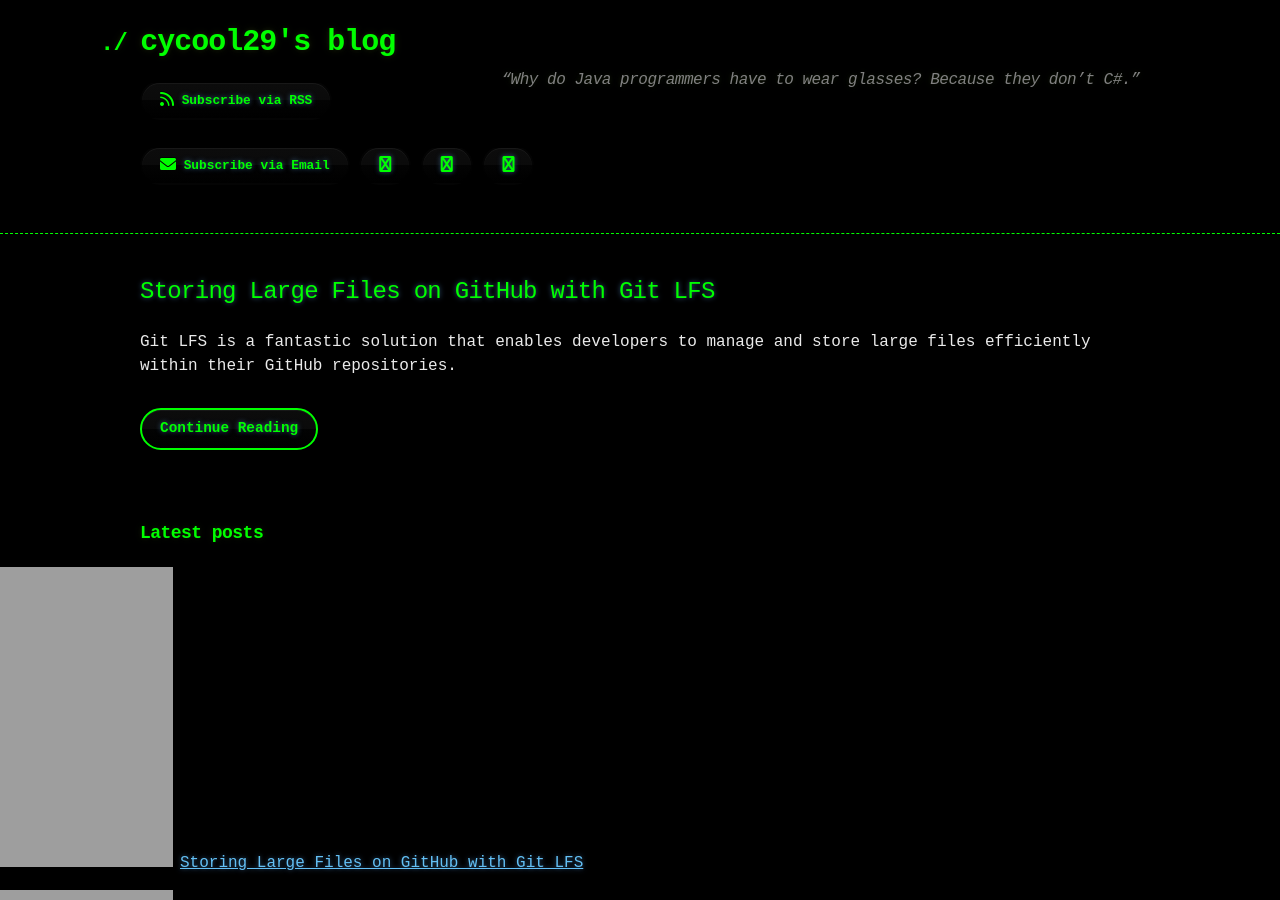
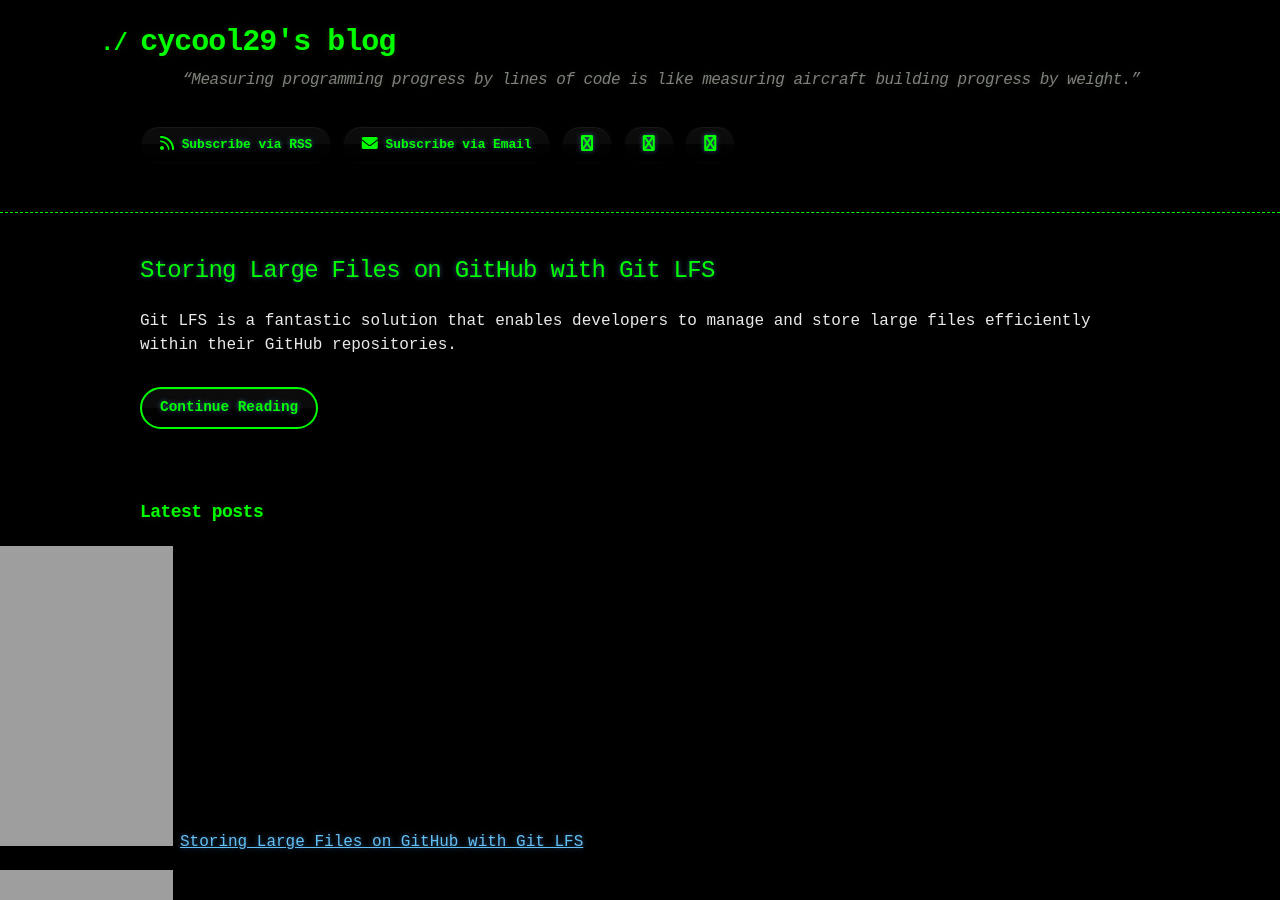
Before and after one commit to cycool29/cycool29.github.io, a Jekyll site: the page built from index.md, in a window 1280 px wide and 900 px high. Built offline with Jekyll 4.4.1, drawn with Linux system fonts in a browser that asks for light colours; a style sheet for code colours, icons or effects is not loaded.

Commit message:
Update quotes

```diff
--- a/_config.yml
+++ b/_config.yml
@@ -1,5 +1,5 @@
 title: cycool29's blog
-description: "“Why do Java programmers have to wear glasses? Because they don’t C#.” "
+description: "“Measuring programming progress by lines of code is like measuring aircraft building progress by weight.” "
 bio: A high school student. Intermediate in Python, Git, Bash. Learning JavaScript. He/Him. "
 author: cycool29
 url: https://cycool29.github.io
```
